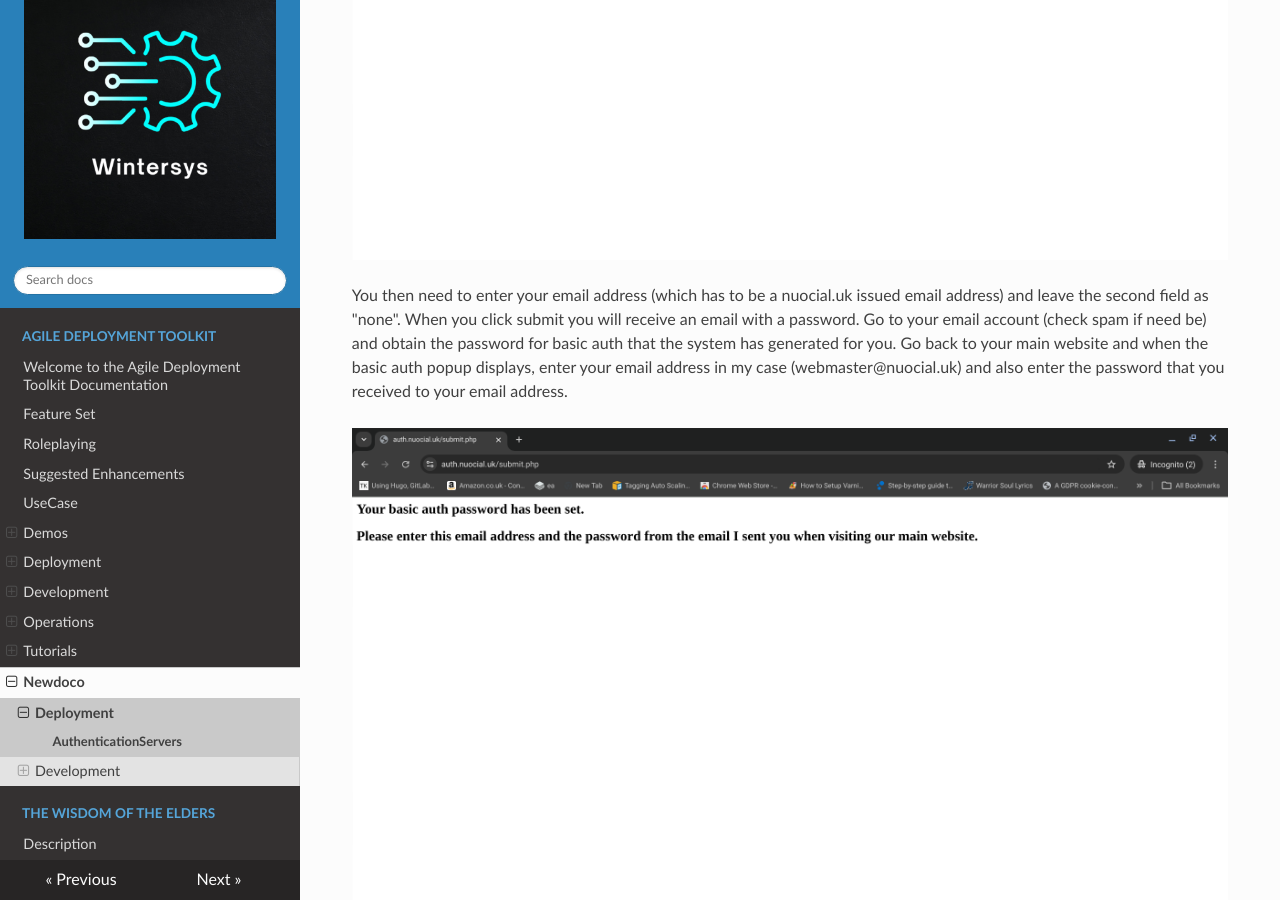
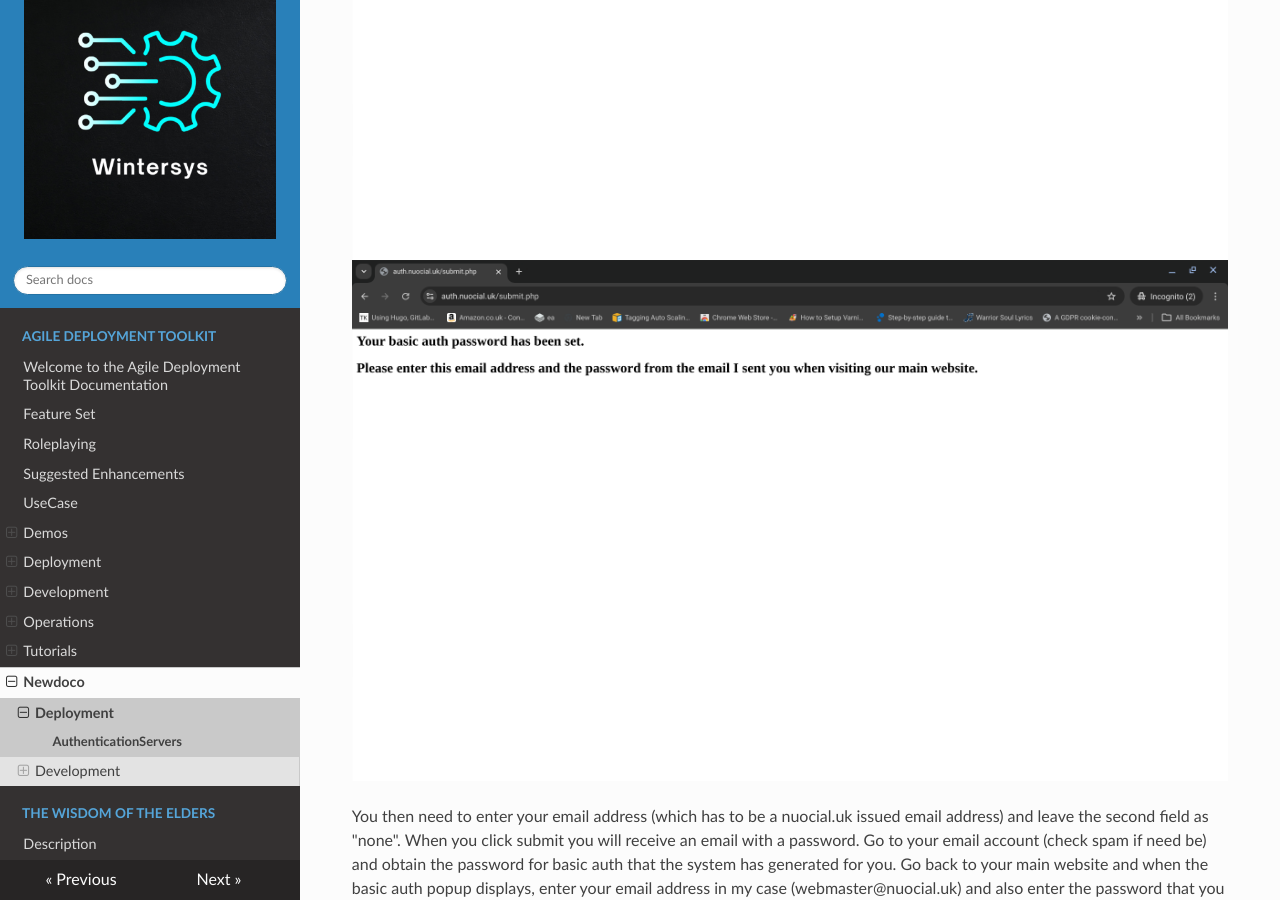
Before and after one commit to wintersys-dev/adt-documentation, an MkDocs documentation site: the page built from docs/Agile Deployment Toolkit/newdoco/Deployment/AuthenticationServers.md, in a window 1280 px wide and 900 px high, scrolled down 887 px. Built offline with MkDocs 1.6.1, drawn with Linux system fonts in a browser that asks for light colours; nearby versions of some CDN libraries.

Commit message:
Update AuthenticationServers.md

```diff
--- a/docs/Agile Deployment Toolkit/newdoco/Deployment/AuthenticationServers.md
+++ b/docs/Agile Deployment Toolkit/newdoco/Deployment/AuthenticationServers.md
@@ -20,9 +20,10 @@ Once the servers have deployed your server dashboard should look something like:
 If you try to access your main website you will be presented with the basic auth dialogue where you need to provide your email address and password to satisfy the basic auth credentials requirement. If you haven't got a basic auth password you need to generate one and you can do that by going to your authentication server (in this case, auth.nuocial.uk)
 
 ![](images/basic-auth2.png "Basic Auth Authentication Screen")
+![](images/basic-auth3.png "Basic Auth Authentication Screen")
 
 You then need to enter your email address (which has to be a nuocial.uk issued email address) and leave the second field as "none". When you click submit you will receive an email with a password. Go to your email account (check spam if need be) and obtain the password for basic auth that the system has generated for you. Go back to your main website and when the basic auth popup displays, enter your email address in my case (webmaster@nuocial.uk) and also enter the password that you received to your email address.
 
-![](images/basic-auth3.png "Basic Auth Authentication Screen")
+
 
 If the credentials are entered correctly then you will be granted access to the website. If you ever see the basic auth popup in the future its because there is a requirement for you to generate a new password and to do this you need to provide your email address and your previous password or you can generate a new password for yourself by providing your email address and your existing password at the authentication site (in my case auth.nuocial.uk)
```
